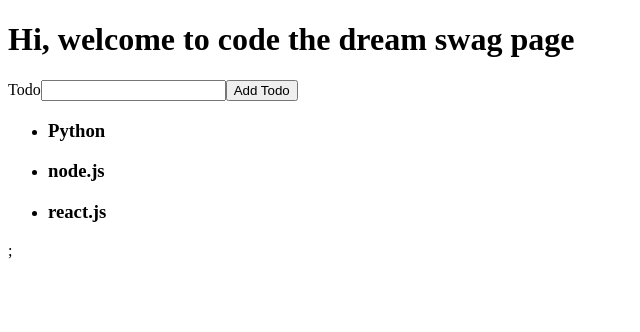
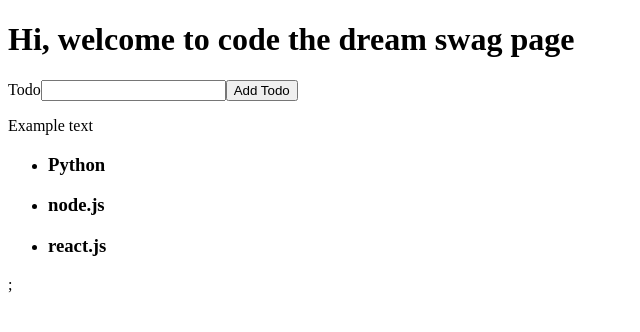
Before and after one commit to Padmaja-Ramesh/ctd_swag, a React (Vite) app: page / in a window 1280 px wide. Shown: the top 332 px of the page, without its empty margins (0-640 px from the left). Built offline with nearby package versions, Linux system fonts and the light colour scheme.

Commit message:
Part-2 completed

```diff
--- a/src/App.jsx
+++ b/src/App.jsx
@@ -5,10 +5,12 @@ import TodoList from "./TodoList";
 import TodoForm from "./TodoForm";
 
 function App() {
+  const [newTodo, setNewTodo] = useState("Example text");
   return (
     <div>
       <h1>Hi, welcome to code the dream swag page</h1>
       <TodoForm></TodoForm>
+      <p>{newTodo}</p>
       <TodoList></TodoList>
     </div>
   );
--- a/src/TodoForm.jsx
+++ b/src/TodoForm.jsx
@@ -2,7 +2,7 @@ function TodoForm() {
   return (
     <div>
       <form>
-        <label for="todoTitle">Todo</label>
+        <label>Todo</label>
         <input id="todoTitle"></input>
         <button>Add Todo</button>
       </form>
```
